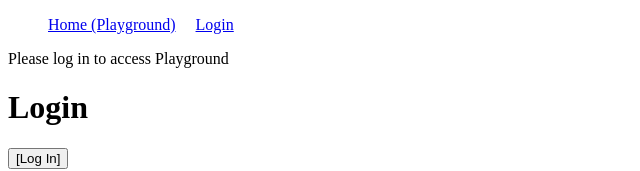
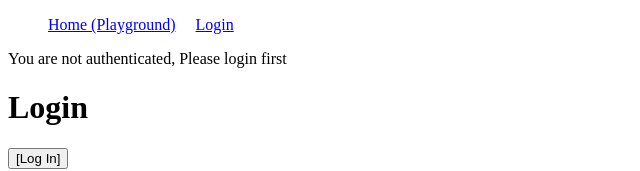
Before and after one commit to acciojob/code-playground-ManimehalaiAnandaraj, a React app: page /login in a window 1280 px wide. Shown: the top 171 px of the page, without its empty margins (0-640 px from the left). Built offline with nearby package versions, Linux system fonts and the light colour scheme.

Commit message:
Completed assignment

```diff
--- a/src/components/App.js
+++ b/src/components/App.js
@@ -28,11 +28,11 @@ const App = () => {
           <div>
             {isAuthenticated ? (
               <>
-                <span>Logged in. Now you can enter Playground</span>
-                <button onClick={handleLogout}>Logout</button>
+                <span>Logged in, Now you can enter Playground</span>
+                <button onClick={handleLogout}>Log Out</button>
               </>
             ) : (
-              <span>Please log in to access Playground</span>
+              <span>You are not authenticated, Please login first</span>
             )}
           </div>
         </nav>
```
